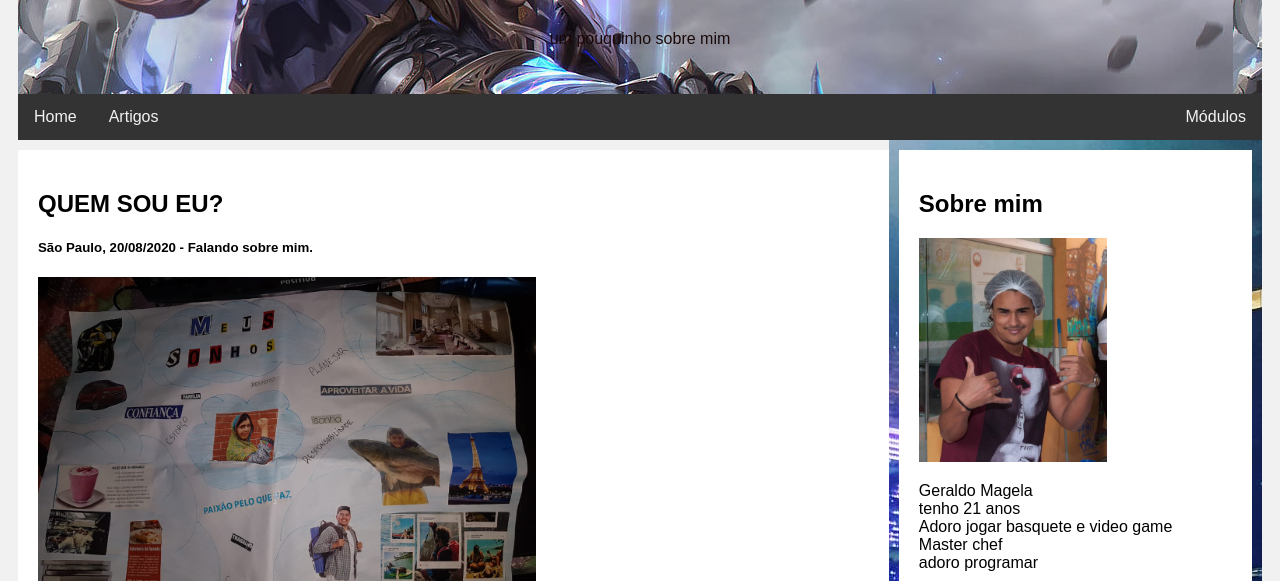
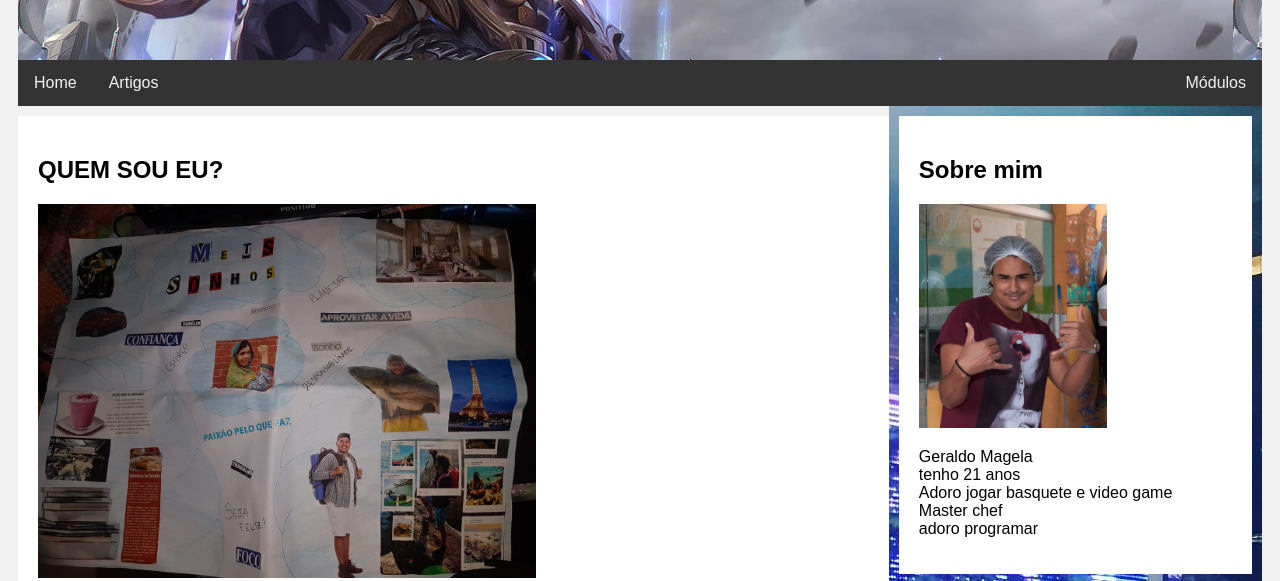
Before and after one commit to GeraldoMagelaT/GeraldoMagelaT.github.io, a plain HTML site: page index.html in a window 1280 px wide. Shown: the part 143-724 px from the top of the page. Drawn offline with Linux system fonts and the light colour scheme.

Commit message:
Update index.html

```diff
--- a/index.html
+++ b/index.html
@@ -14,7 +14,6 @@
 
 <header>
     <h1>Geraldo Magela Teixeira Junior</h1>
-    <p>um pouquinho sobre mim</p>
 </header>
 
 <nav>
@@ -27,7 +26,6 @@
   <div class="main">
     <div class="card">
       <h2>QUEM SOU EU?</h2>
-      <h5>São Paulo, 20/08/2020 - Falando sobre mim.</h5>
       <img src="img/sonhos.jpg" alt="Imagem 0" width="60%">
       <p> Meu nome é Geraldo, tenho 21 anos, gosto muito de cozinhar, sou quase um chefe de cozinha! adoro praticar esportes, principalmente basquete, mas jogo de tudoe amo musica.
         A tecnologia sempre esteve na minha vida, desde de pequeno. Assim que terminei o ensino medio entrei na area de T.I(Tecnologia da informação),
```
